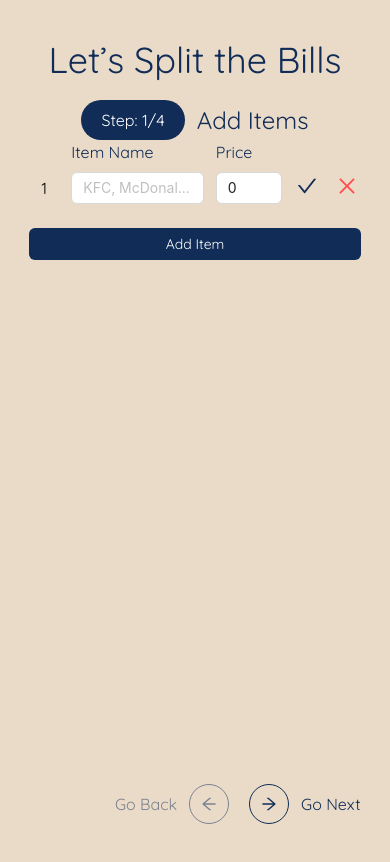
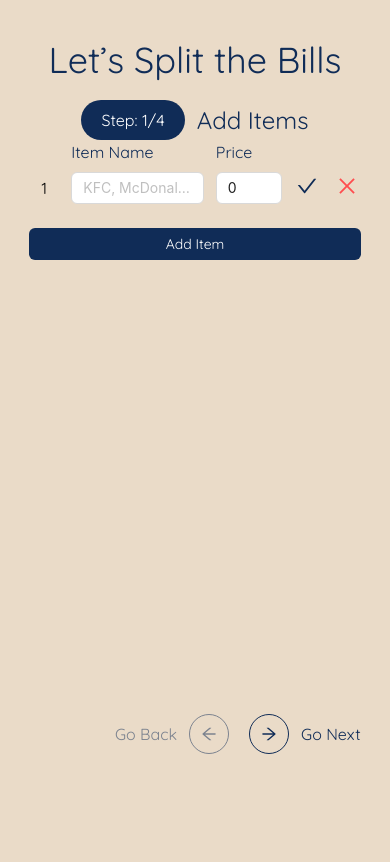
Before and after one commit to yemarn510/split, a Next.js app: page / in a window 390 px wide. Shown: the top 862 px of the page. Built offline with nearby package versions, Linux system fonts and the light colour scheme.

Commit message:
fixed height

```diff
--- a/src/app/globals.scss
+++ b/src/app/globals.scss
@@ -113,7 +113,7 @@ h5 {
 
   @media (max-width: 575px){
     width: 85vw;
-    height: calc(100vh - 200px);
+    height: calc(100vh - 270px);
     margin: auto;
   }
 }
```
